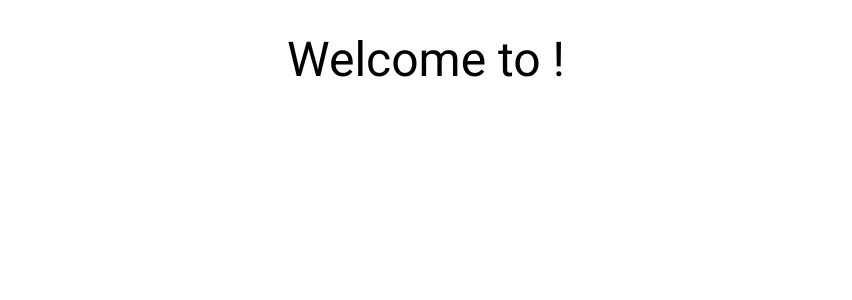
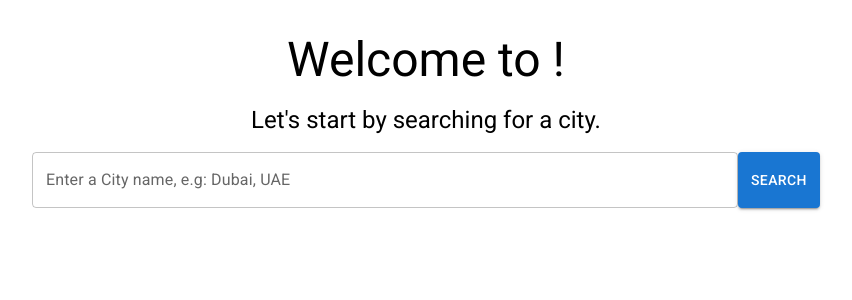
Before and after one commit to anthonytoumaibrahim/weather-app, a React (Create React App) app: page / in a window 1280 px wide. Shown: the top 300 px of the page, without its empty margins (214-1066 px from the left). Built offline with nearby package versions, Linux system fonts and the light colour scheme.

Commit message:
Add Weather Search Component

```diff
--- a/src/App.tsx
+++ b/src/App.tsx
@@ -1,14 +1,25 @@
 import { Box, Typography } from "@mui/material";
 import "./App.css";
 import Container from "@mui/material/Container";
+import WeatherSearch from "./components/WeatherSearch";
 
 const App = () => {
   return (
     <Container maxWidth="md">
-      <Box padding={4}>
-        <Typography variant="h3" component="h3" align="center">
+      <Box
+        padding={4}
+        textAlign="center"
+        sx={{ display: "flex" }}
+        gap={2}
+        flexDirection="column"
+      >
+        <Typography variant="h3">
           Welcome to {process.env.REACT_APP_NAME}!
         </Typography>
+        <Typography variant="h5">
+          Let's start by searching for a city.
+        </Typography>
+        <WeatherSearch />
       </Box>
     </Container>
   );
--- /dev/null
+++ b/src/components/WeatherSearch.tsx
@@ -0,0 +1,19 @@
+import { Button, FormControl, TextField } from "@mui/material";
+
+const WeatherSearch = () => {
+  return (
+    <form noValidate autoComplete="off">
+      <FormControl sx={{ display: "flex", flexDirection: "row" }} fullWidth>
+        <TextField
+          id="weather-search"
+          label="Enter a City name, e.g: Dubai, UAE"
+          variant="outlined"
+          fullWidth
+        />
+        <Button variant="contained">Search</Button>
+      </FormControl>
+    </form>
+  );
+};
+
+export default WeatherSearch;
```
